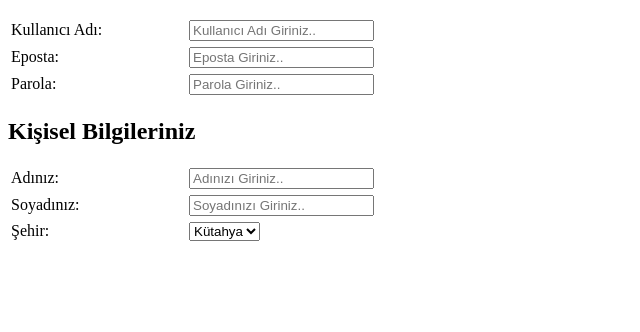
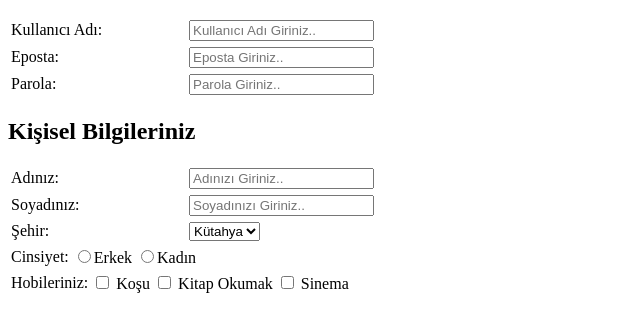
Before and after one commit to kadirakyol/Scarface, a plain HTML site: page Uygulama06/kayit-ol.html in a window 1280 px wide. Shown: the part 110-442 px from the top of the page, without its empty margins (0-640 px from the left). Drawn offline with Linux system fonts and the light colour scheme.

Commit message:
kisiselbilgilerdiv added

```diff
--- a/Uygulama06/kayit-ol.html
+++ b/Uygulama06/kayit-ol.html
@@ -109,6 +109,38 @@
           </tr>
         </table>
       </div>
+      <div id="cinsiyetalani">
+        <table>
+          <tr>
+            <td>
+              <label for="cinsiyet">Cinsiyet: </label>
+            </td>
+            <td>
+              <input type="radio" name="cinsiyetname" id="cinsiyet" />Erkek
+            </td>
+            <td>
+              <input type="radio" name="cinsiyetname" id="cinsiyet" />Kadın
+            </td>
+          </tr>
+        </table>
+      </div>
+      <div id="hobileralani">
+        <div id="hobiler">
+          <table>
+            <tr>
+              <td>
+                <label for="hobiler">Hobileriniz: </label>
+              </td>
+              <td>
+                <input type="checkbox" name="hobilername" id="hobiler" /> Koşu
+                <input type="checkbox" name="hobilername" id="hobiler" /> Kitap
+                Okumak
+                <input type="checkbox" name="hobilername" id="hobiler" /> Sinema
+              </td>
+            </tr>
+          </table>
+        </div>
+      </div>
     </div>
   </body>
 </html>
```
